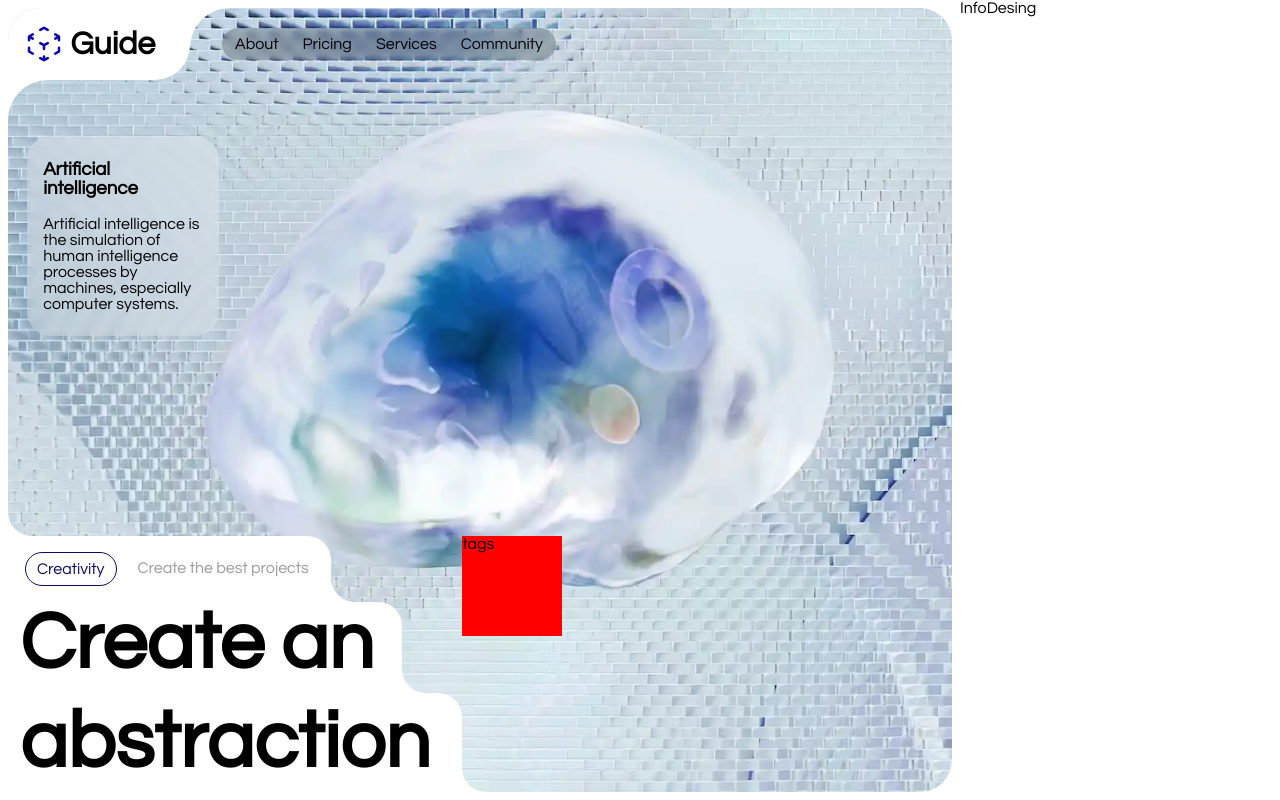
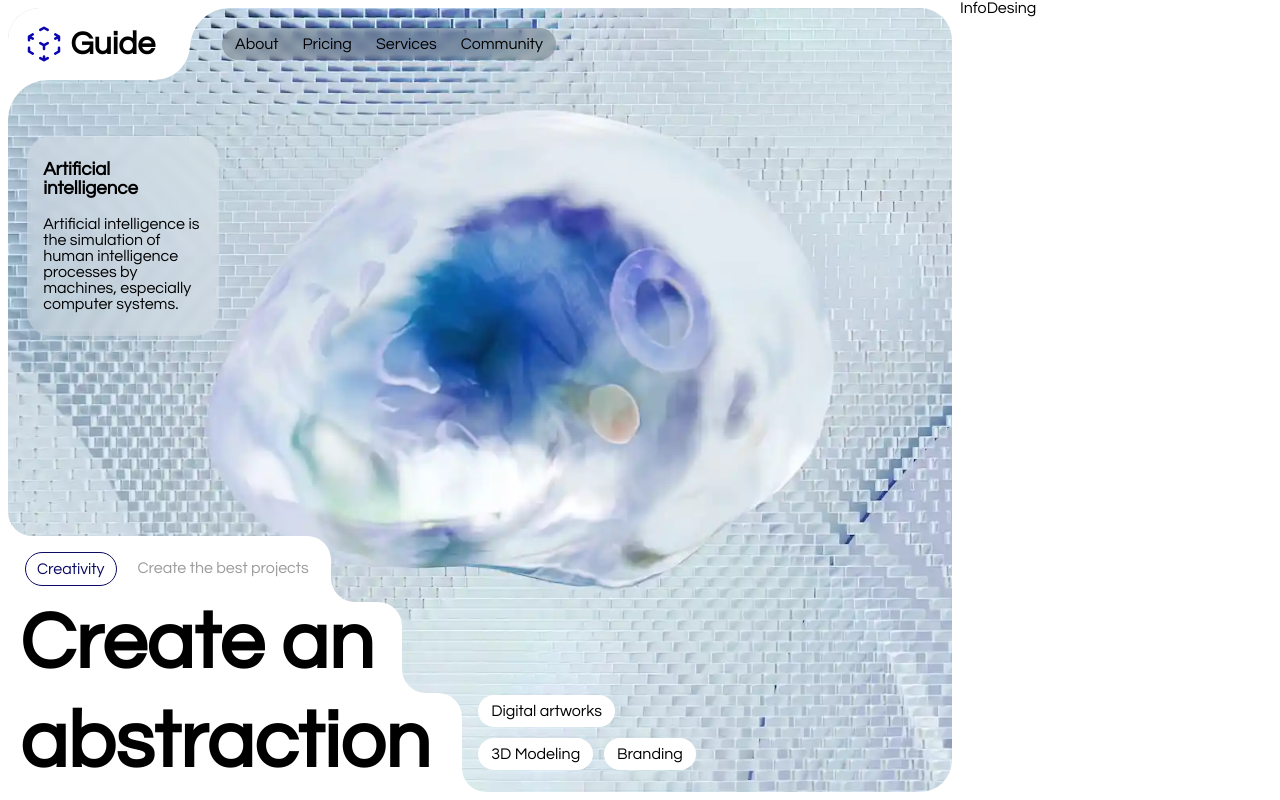
Before and after one commit to Antac69/practicando-next, a Next.js app: page / in a window 1280 px wide. Built offline with nearby package versions, Linux system fonts and the light colour scheme.

Commit message:
tags css finished

```diff
--- a/components/Tags.jsx
+++ b/components/Tags.jsx
@@ -1,11 +1,16 @@
-import React from 'react'
-import styles from '@/styles/Tags.module.css'
+import React from "react";
+import styles from "@/styles/Tags.module.css";
 const Tags = () => {
+  const tags = ["Digital artworks", "3D Modeling", "Branding"];
   return (
     <div className={styles.container}>
-        tags
+      <ul className={styles.containerTags}>
+        {tags.map((item, index) => (
+          <li className={styles.tag} key={index}>{item}</li>
+        ))}
+      </ul>
     </div>
-  )
-}
+  );
+};
 
-export default Tags
+export default Tags;
--- a/styles/Hero.module.css
+++ b/styles/Hero.module.css
@@ -8,7 +8,7 @@
     overflow: hidden;
     display: flex;
     flex-direction: column;
-    justify-content: end;
+    justify-content: flex-end;
 }
 
 .container > *{
--- a/styles/Tags.module.css
+++ b/styles/Tags.module.css
@@ -2,5 +2,22 @@
     --size:100px;
     width: var(--size);
     height: var(--size);
-    background: red;
+    color: black;
 }
+.containerTags{
+    display: flex;
+    flex-wrap: wrap;
+    position: absolute;
+    padding: 1em;
+    padding-bottom: 1.37em;
+    list-style: none;
+    bottom: 0;
+    width: 16em;
+    gap: .7em;
+}
+.tag{
+    padding: .5em .8em;
+    border-radius: 1em;
+    background: white;
+    width: max-content;
+}
```
Also changed, not shown: components/Hero.jsx (+1 -1 lines).
